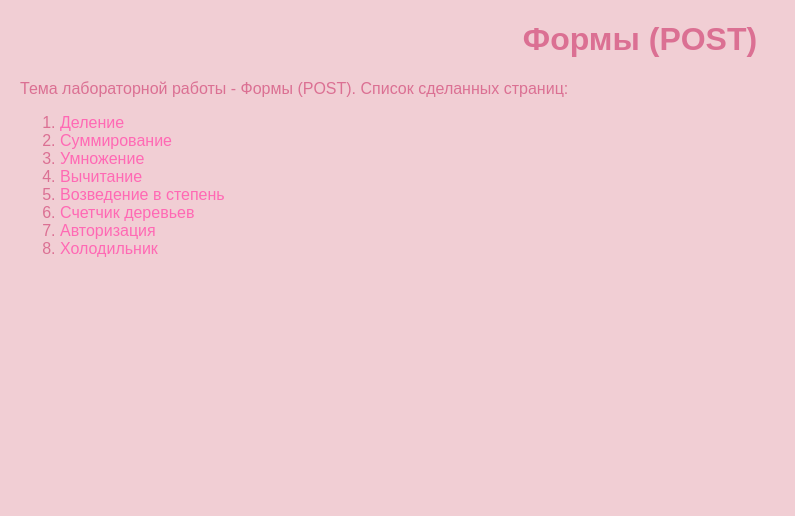
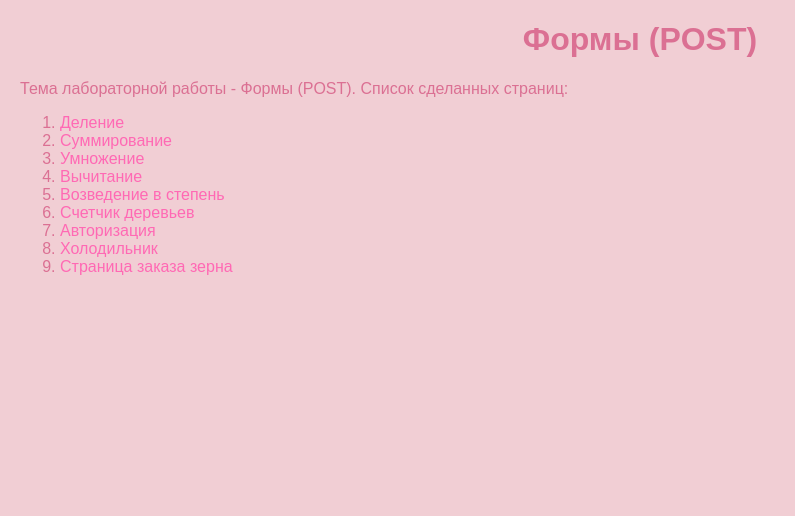
Before and after one commit to barashkova04/backend-labs, a Flask app: page /lab4/ in a window 1280 px wide. Shown: the part 55-571 px from the top of the page, without its empty margins (0-795 px from the left). Run offline with Flask 3, Linux system fonts and the light colour scheme.

Commit message:
добавление ссылки

```diff
--- a/templates/lab4/lab4.html
+++ b/templates/lab4/lab4.html
@@ -39,5 +39,9 @@
         <li>
             <a href="/lab4/fridge">Холодильник</a>
         </li>
+
+        <li>
+            <a href="/lab4/grain_order">Страница заказа зерна</a>
+        </li>
     </ol>
 {% endblock %}
```
